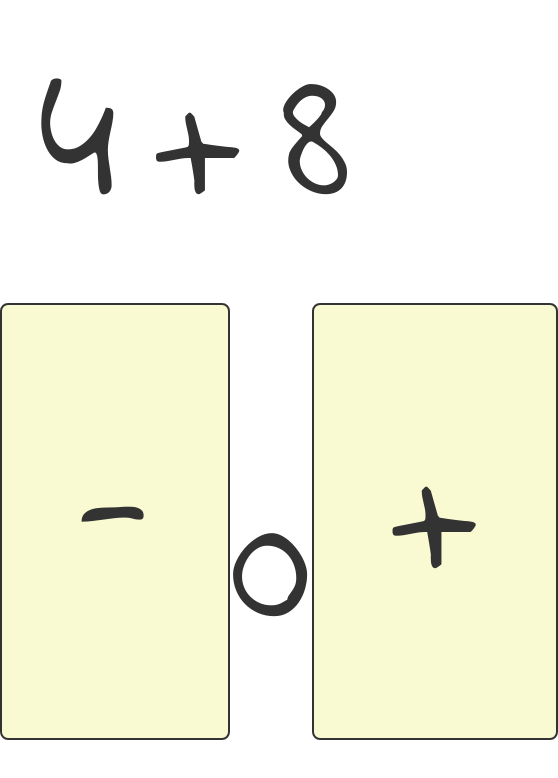
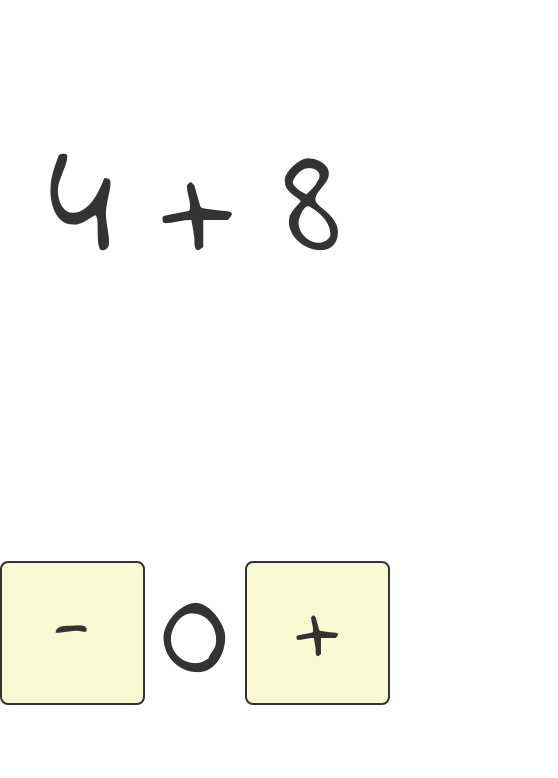
Before and after one commit to peterhel/minimatte, a Svelte app: page / in a window 390 px wide. Shown: the top 778 px of the page, 558 px wide, since content can reach past the window. Built offline with nearby package versions, Linux system fonts and the light colour scheme.

Commit message:
bättre styling för mobil

```diff
--- a/src/App.svelte
+++ b/src/App.svelte
@@ -65,7 +65,7 @@
       <button class:correct class:wrong on:animationend={pause} on:click={add(-1)}
         >-</button
       >
-	  {timesTapped}
+	  <div class="tapped-value">{timesTapped}</div>
       <button class:correct class:wrong on:animationend={pause} on:click={add(1)}
         >+</button
       >
@@ -87,14 +87,18 @@
   .tapped {
     /* color: #ff3e00; */
     text-transform: uppercase;
-    font-size: 12em;
+    font-size: 10em;
     font-weight: 100;
   }
 
   .tapped {
 	  display: flex;
 	  align-items: center;
-	  justify-content: space-around;
+	  justify-content: space-evenly;
+  }
+
+  .tapped-value {
+	  margin: 0 .1em;
   }
 
   button {
@@ -102,6 +106,10 @@
 	  background-color: white;
 	  border-radius: 8px;
 	  border: 2px solid;
+	  padding: 0;
+	  margin: 0;
+	  width: 100%;
+	  font-size: .6em;
   }
 
   button.wrong {
```
